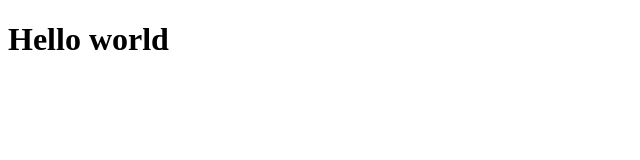
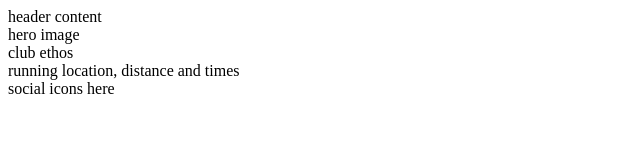
Before and after one commit to MuzhdaN/love-running-website-practice-template, a plain HTML site: page index.html in a window 1280 px wide. Shown: the whole page, without its empty margins (0-640 px from the left). Drawn offline with Linux system fonts and the light colour scheme.

Commit message:
add core sturcure for home page

```diff
--- a/index.html
+++ b/index.html
@@ -4,11 +4,21 @@
     <meta charset="UTF-8">
     <meta http-equiv="X-UA-Compatible" content="IE=edge">
     <meta name="viewport" content="width=device-width, initial-scale=1.0">
-
+    <meta name="description" content="love running website for Dublin">
+    <meta name="keywords" content="love, running, love running">
     <title>Document</title>
 </head>
 <body>
-    <h1>Hello world</h1>
-
+    <header> header content</header>
+    <section>
+        hero image
+    </section>
+    <section>
+        club ethos
+    </section>
+    <section>
+        running location, distance and times
+    </section>
+    <footer>social icons here</footer>
 </body>
 </html>
```
Also changed, not shown: assets/css/style.css (added).
